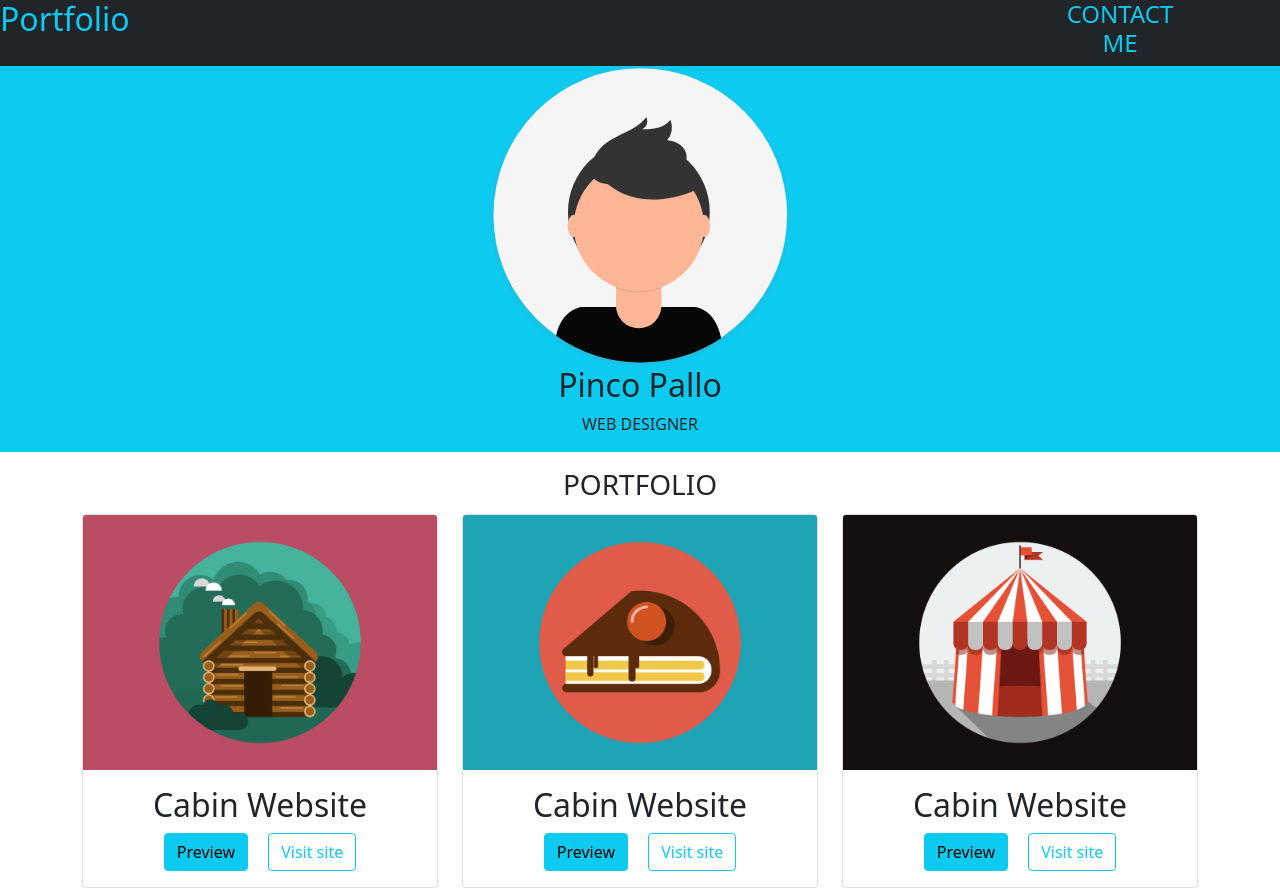
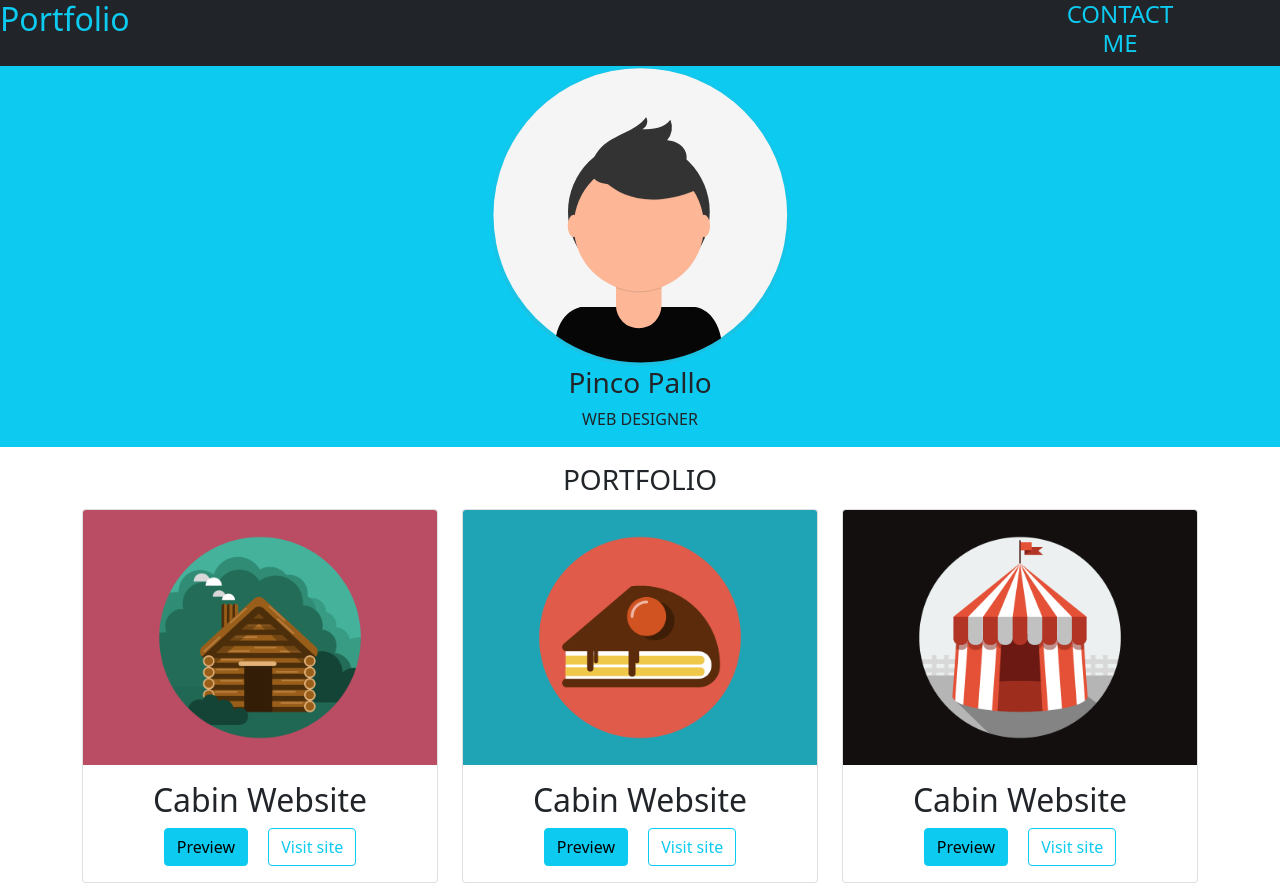
Before and after one commit to LucaNotaro95/bootstrap-js-freelancer, a plain HTML site: page index.html in a window 1280 px wide. Shown: the top 891 px of the page. Drawn offline with nearby package versions, Linux system fonts and the light colour scheme.

Commit message:
Update index.html

```diff
--- a/index.html
+++ b/index.html
@@ -23,14 +23,14 @@
            <div class="col-9"></div>
             <div class="col-1 text-info text-center">
 
-                <h4>CONTACT ME </h4>
+                <h4>CONTACT ME</h4>
             </div>
 
          <div class="bg-info">
             <div class="container text-center pt-8">
                         <img src="img/undraw_profile_pic_ic5t.svg" alt="Foto Profilo" width="300px">
 
-                        <h2>Pinco Pallo</h2>
+                        <h3>Pinco Pallo</h3>
 
 
                         <p class="text-uppercase">web designer</p>
```
